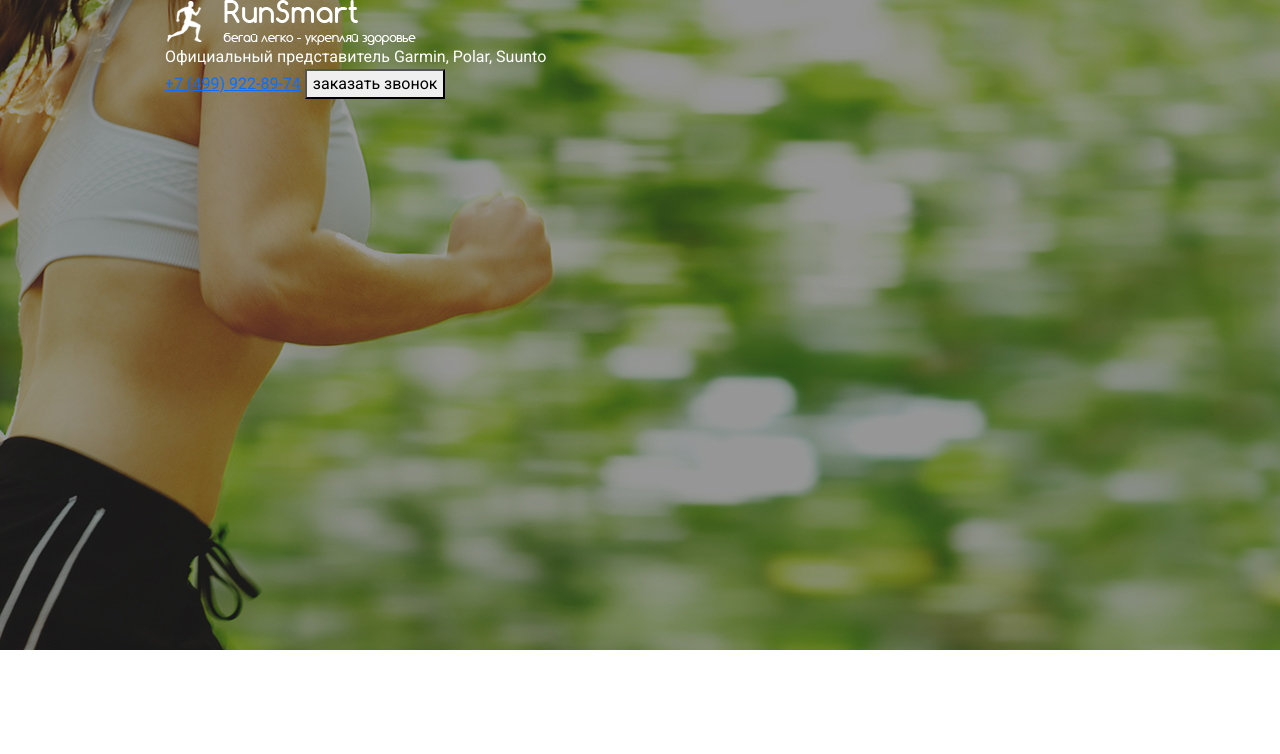
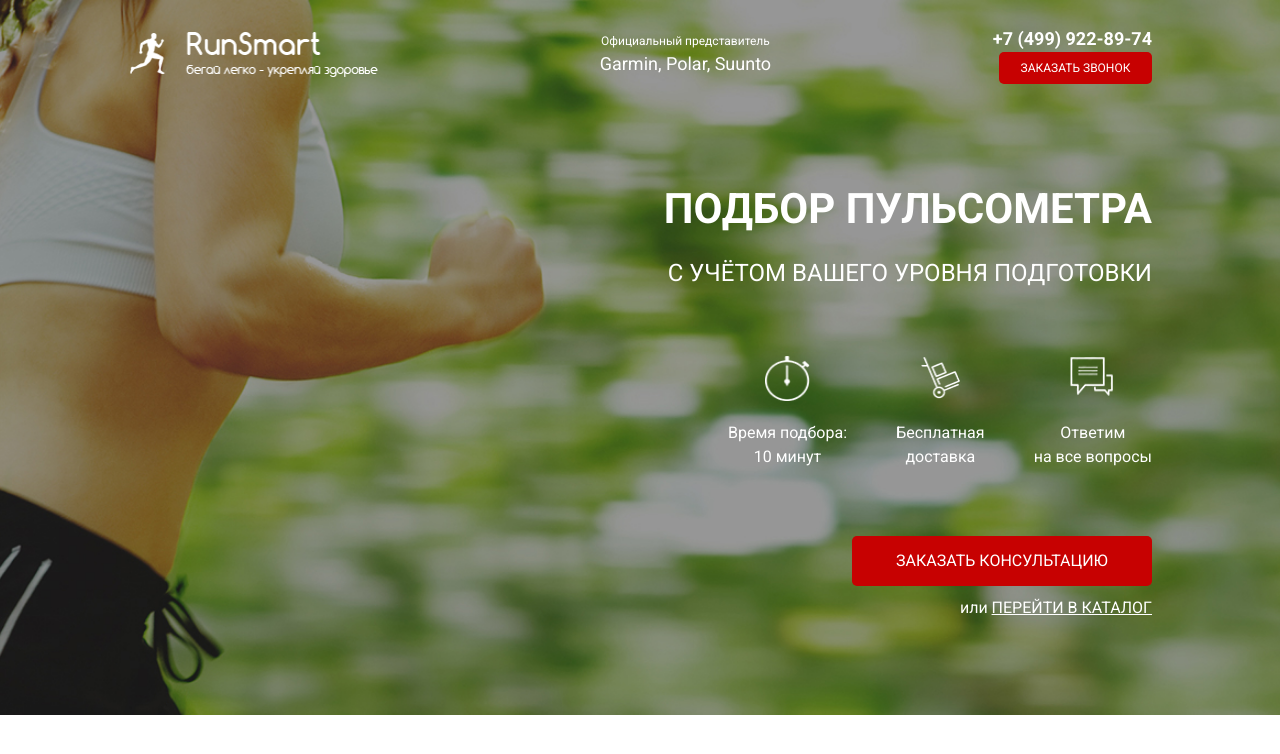
Before and after one commit to vladtkach2006/RunSmart, a website: page app/index.html in a window 1280 px wide. Drawn offline with nearby package versions, Linux system fonts and the light colour scheme; files that its build step writes are made by us from their sources; files whose address does not match are found by name.

Commit message:
ready header

```diff
--- a/app/index.html
+++ b/app/index.html
@@ -1,5 +1,5 @@
 <!DOCTYPE html>
-<html lang="en">
+<html lang="ru">
   <head>
     <meta charset="UTF-8" />
     <meta name="viewport" content="width=device-width, initial-scale=1.0" />
@@ -16,13 +16,35 @@
           /></a>
           <div class="header__official">
             Официальный представитель
-            <span>Garmin, Polar, Suunto</span>
+            <span class="header__representative">Garmin, Polar, Suunto</span>
           </div>
           <div class="header__contacts">
-            <a href="tel:+74999228974" class="header__phone">+7 (499) 922-89-74</a>
-            <button class="button">заказать звонок</button>
+            <a href="tel:+74999228974" class="header__phone"
+              >+7 (499) 922-89-74</a
+            >
+            <button class="header__button">заказать звонок</button>
           </div>
         </header>
+        <div class="promo__wrapper">
+          <h1 class="promo__header">Подбор пульсометра</h1>
+          <h2 class="promo__subheader">с учётом Вашего уровня подготовки</h2>
+          <div class="promo__icons">
+            <div class="promo__icon">
+              <img class="promo__img" src="img/icons/timer.png" alt="timer" />Время подбора: <br>10
+              минут
+            </div>
+            <div class="promo__icon">
+              <img class="promo__img" src="img/icons/hand_cart.png" alt="hand_cart" />Бесплатная<br>
+              доставка
+            </div>
+            <div class="promo__icon">
+              <img class="promo__img" src="img/icons/messages.png" alt="messages" />Ответим<br> на все
+              вопросы
+            </div>
+          </div>
+          <button class="button_main">заказать кОНСУЛЬТАЦИЮ</button>
+          <div class="promo__link">или <a class="promo__catalog" href="#">ПЕРЕЙТИ В КАТАЛОГ</a></div>
+        </div>
       </div>
     </div>
   </body>
--- a/app/sass/_promo.sass
+++ b/app/sass/_promo.sass
@@ -1,5 +1,94 @@
 .promo
-  width: 100%
-  height: 650px
+  min-height: 650px
   background: url(../img/bg/main-bg.jpg) center center / cover no-repeat
-  color: #fff
+  color: $white-main-color
+  padding: 25px 0 95px
+  &__wrapper
+    margin-top: 100px
+    display: flex
+    flex-direction: column
+    align-items: flex-end
+  &__header
+    text-align: right
+    font-size: 2.625rem
+    font-weight: 700
+    text-transform: uppercase
+  &__subheader
+    text-align: right
+    font-size: 1.5rem
+    margin-top: 17px
+    font-weight: 500
+    text-transform: uppercase
+  &__icons
+    display: flex
+    justify-content: space-between
+    width: 424px
+    text-align: center
+    margin-top: 60px
+    margin-bottom: 67px
+  &__icon
+    display: flex
+    flex-direction: column
+    align-items: center
+  &__img
+    width: 45px
+    height: 45px
+    margin-bottom: 20px
+  &__link
+    text-align: right
+    font-size: 1rem
+    font-weight: 500
+  &__catalog
+    color: $white-main-color
+  .button_main
+    width: 300px
+    height: 50px
+    color: $white-main-color
+    background-color: $button-main-color
+    text-align: center
+    font-size: 1rem
+    font-weight: 500
+    text-transform: uppercase
+    border-radius: 5px
+    border: 0
+    margin-bottom: 10px
+
+.header
+  display: flex
+  justify-content: space-between
+  align-items: center
+  color: $white-main-color
+  &__logo
+    width: 250px
+    img
+      width: 100%
+  &__official
+    text-align: center
+    font-size: 0.75rem
+    font-weight: 500
+  &__representative
+    display: block
+    font-size: 1.125rem
+  &__contacts
+    display: flex
+    flex-direction: column
+    align-items: flex-end
+  &__phone
+    display: block
+    color: $white-main-color
+    text-align: right
+    font-size: 1.125rem
+    font-weight: 700
+    text-decoration: none
+  &__button
+    width: 153px
+    height: 32px
+    background-color: $button-main-color
+    color: $white-main-color
+    text-align: center
+    font-size: 0.75rem
+    font-style: normal
+    font-weight: 500
+    text-transform: uppercase
+    border-radius: 5px
+    border: 0
--- a/app/sass/_vars.sass
+++ b/app/sass/_vars.sass
@@ -0,0 +1,2 @@
+$white-main-color: #FFF
+$button-main-color: #c70101
--- a/app/sass/style.sass
+++ b/app/sass/style.sass
@@ -1,5 +1,4 @@
 @import url('https://fonts.googleapis.com/css2?family=Roboto:wght@300;400;700;900&display=swap')
-
 @import 'vars'
 @import 'mixins'
 @import 'promo'
@@ -8,5 +7,5 @@
   font-family: 'Roboto', sans-serif
 
 .container
-  max-width: 950px
+  max-width: 80%
   margin: 0 auto
```
Also changed, not shown: public/index.html (+1 -1 lines), app/img/slider/slider_img3.png, public/css/style.min.css.
